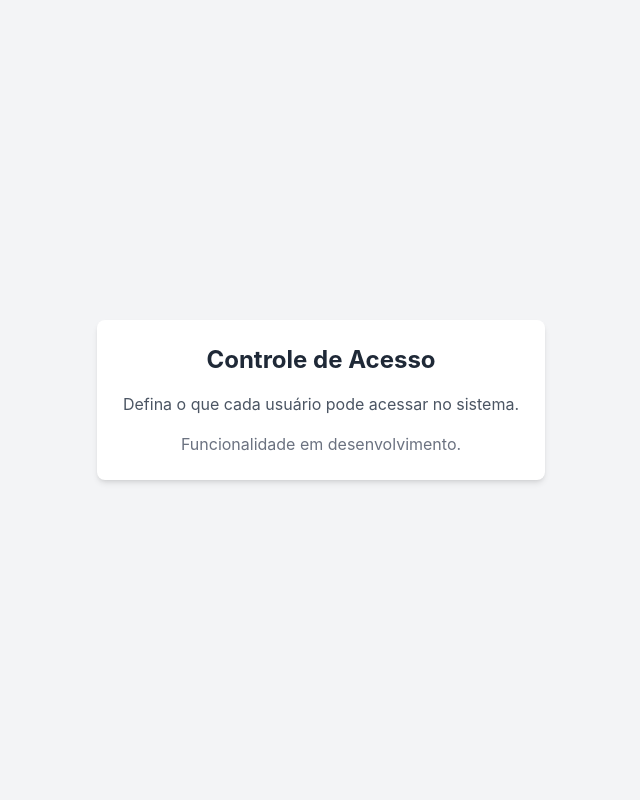
After one commit to FabioVRocha/SIGPORT, a Flask app: page /access_control in a window 1280 px wide. The commit adds this page. Shown: the whole page, without its empty margins (319-959 px from the left). Run offline with Flask 3, Linux system fonts and the light colour scheme; some libraries are stand-ins or nearby versions.

Commit message:
Controle de Acesso

```diff
--- /dev/null
+++ b/Templates/access_control.html
@@ -0,0 +1,21 @@
+<!DOCTYPE html>
+<html lang="pt-BR">
+<head>
+    <meta charset="UTF-8">
+    <meta name="viewport" content="width=device-width, initial-scale=1.0">
+    <title>Controle de Acesso - SIGPORT</title>
+    <script src="https://cdn.tailwindcss.com"></script>
+    <style>
+        body {
+            font-family: 'Inter', sans-serif;
+        }
+    </style>
+</head>
+<body class="bg-gray-100 flex items-center justify-center min-h-screen p-4">
+    <div class="bg-white p-6 rounded-lg shadow-md w-full max-w-md text-center space-y-4">
+        <h1 class="text-2xl font-bold text-gray-800">Controle de Acesso</h1>
+        <p class="text-gray-600">Defina o que cada usuário pode acessar no sistema.</p>
+        <p class="text-gray-500">Funcionalidade em desenvolvimento.</p>
+    </div>
+</body>
+</html>
--- a/app.py
+++ b/app.py
@@ -52,6 +52,14 @@ def create_app():
     @app.route('/index')
     def main_menu():
         return render_template('index.html')
+
+    @app.route('/cadastro')
+    def cadastro_menu():
+        return render_template('cadastro.html')
+
+    @app.route('/access_control')
+    def access_control_menu():
+        return render_template('access_control.html')
 
     @app.route('/login', methods=['GET'])
     def login_form():
```
Also changed, not shown: Templates/cadastro.html (added, +35 -0 lines), Templates/index.html (+5 -5 lines).
